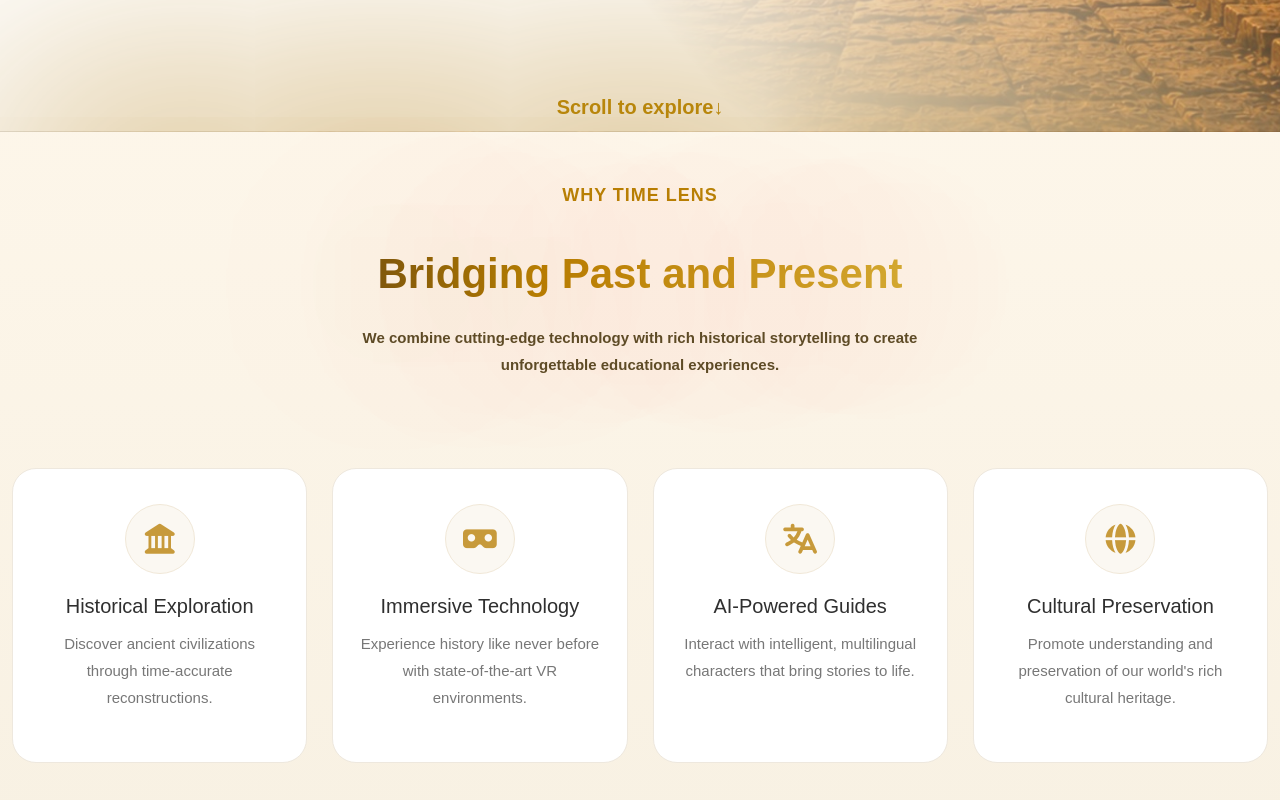
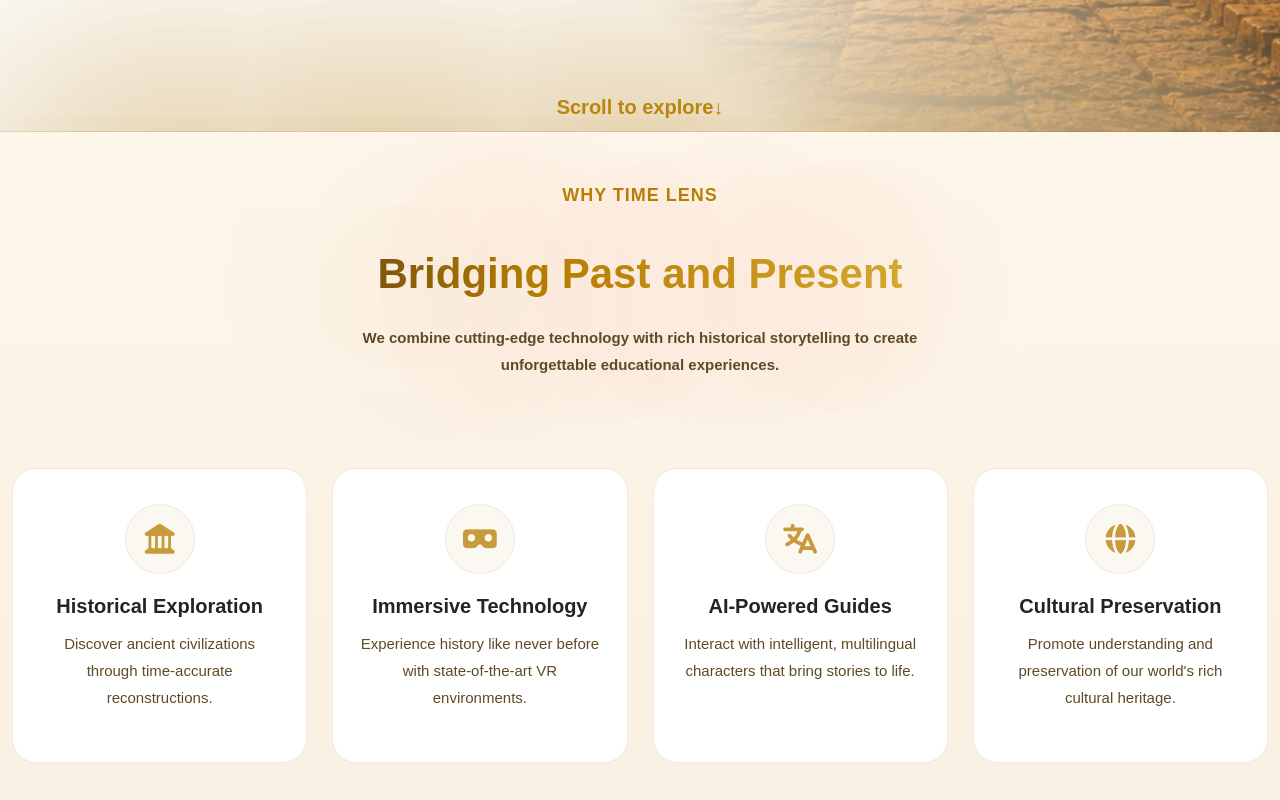
Before and after one commit to OSOS76/Time-Lens, an Angular app: page /home in a window 1280 px wide. Shown: the part 900-1700 px from the top of the page. Built offline with nearby package versions, Linux system fonts and the light colour scheme.

Commit message:
features sec edit1

```diff
--- a/src/app/componants/features/features.scss
+++ b/src/app/componants/features/features.scss
@@ -1,6 +1,11 @@
 .features {
   box-shadow: 0 -20px 400px rgba(180, 128, 24, 0.806);
   box-shadow: 0 -20px 400px rgba(180, 128, 24, 0.806);
+  min-height: 80vh;
+  display: flex;
+  justify-content: center;
+  align-items: center;
+
 }
 .container {
   max-width: 1500px;
@@ -55,7 +60,7 @@
   border-radius: 24px;
   padding: 35px 25px;
   text-align: center;
-  transition: 0.3s;
+  transition: 0.5s;
   margin-bottom: 20px;
 }
 
@@ -63,6 +68,13 @@
   transform: translateY(-6px);
   box-shadow: 0 15px 30px rgba(0, 0, 0, 0.06);
 }
+.feature-card:hover  i{
+  color: #fbf8f2;
+}
+.feature-card:hover .icon-box {
+  background-color: #c79a3b;
+}
+
 
 .icon-box {
   width: 70px;
@@ -75,21 +87,25 @@
   display: flex;
   align-items: center;
   justify-content: center;
+  transition: 0.5s;
 }
+
 
 .icon-box i {
   font-size: 30px;
   color: #c79a3b;
 }
 
+
 .feature-card h3 {
   font-size: 20px;
   margin-bottom: 12px;
-  color: #2f2f2f;
+  color: var(text-soft);
+  font-weight: 600;
 }
 
 .feature-card p {
-  color: #777;
+  color: var(--text-soft);
   line-height: 1.8;
   font-size: 15px;
 }
```
